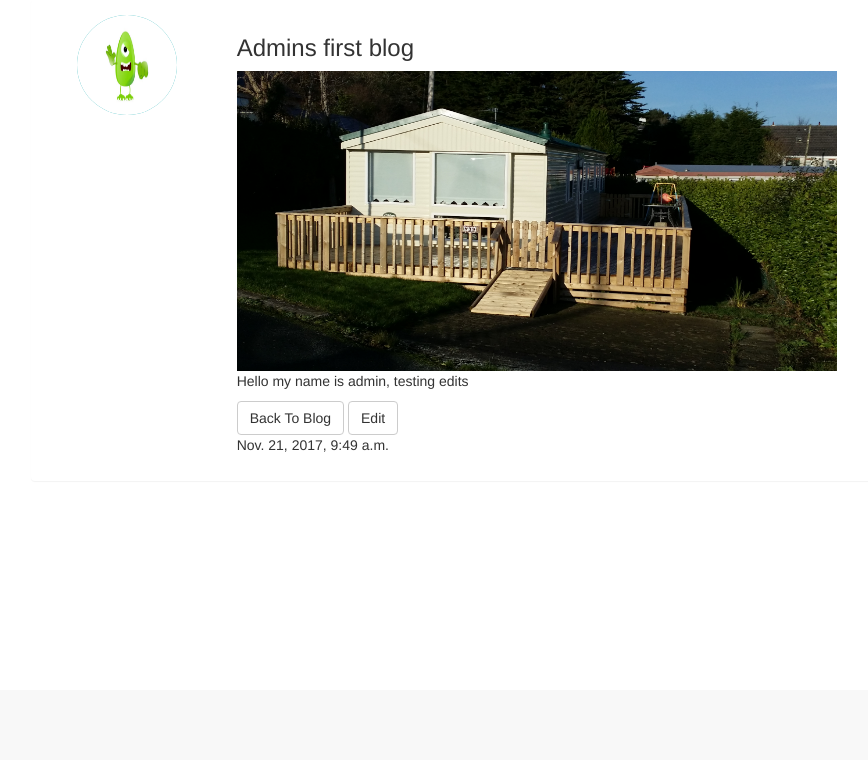
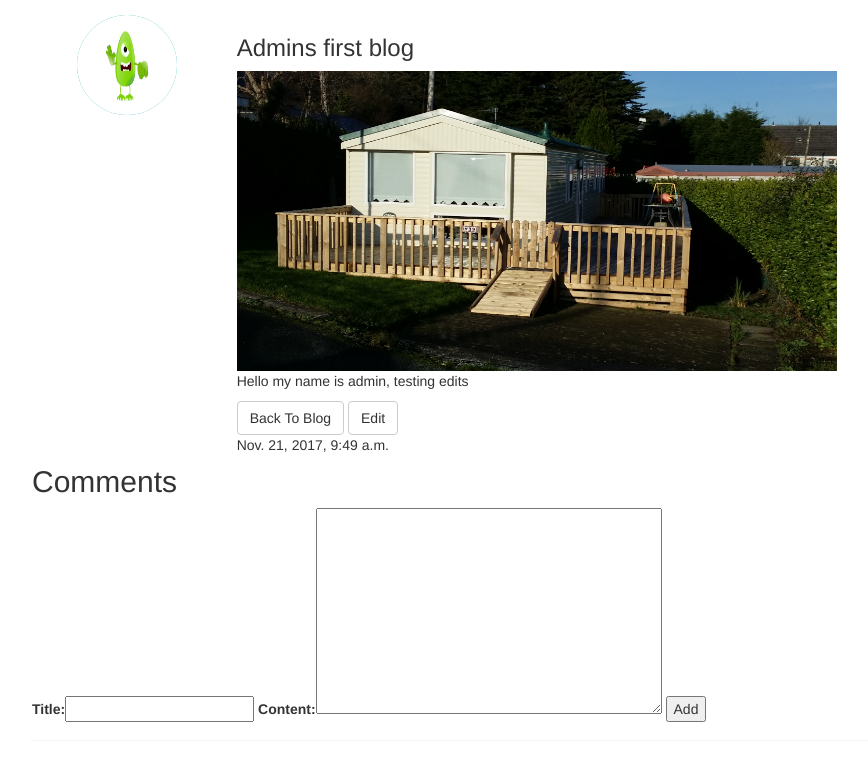
Before and after one commit to declanmunroe/django_blog, a Django app: page /blog/view_post/33 in a window 1280 px wide. Shown: the part 110-870 px from the top of the page, without its empty margins (39-907 px from the left). Before the commit the page ends 562 px from the top, so only its background shows below. Run offline with Django 3.2, Linux system fonts and the light colour scheme; data comes from the database, SQL or seed files in the repository; both versions use the stored data as it was after the commit; data that the repository does not hold is empty; some libraries are stand-ins or nearby versions.

Commit message:
Adding comments still not working

```diff
--- a/blog/admin.py
+++ b/blog/admin.py
@@ -1,5 +1,6 @@
 from django.contrib import admin
-from .models import Post
+from .models import Post, Comment
 
 # Register your models here.
 admin.site.register(Post)
+admin.site.register(Comment)
--- a/blog/forms.py
+++ b/blog/forms.py
@@ -5,3 +5,8 @@ class BlogPostForm(forms.ModelForm):
     class Meta:
         model = Post
         fields = ("author", "title", "content", "image")
+
+class BlogCommentForm(forms.ModelForm):
+    class Meta:
+        model = Post
+        fields = ("title", "content")
--- a/blog/models.py
+++ b/blog/models.py
@@ -24,3 +24,14 @@ class Post(models.Model):
 
     def __str__(self):
         return self.title
+
+class Comment(models.Model):
+    author = models.ForeignKey('auth.User')
+    post = models.ForeignKey(Post, related_name="comments")
+    title = models.CharField(max_length=200)
+    content = models.TextField()
+    created_date = models.DateTimeField(auto_now_add=True)
+    approved = models.BooleanField(blank=False, default=False)
+
+    def __str__(self):
+        return self.title
--- /dev/null
+++ b/blog/templates/_comment.html
@@ -0,0 +1,17 @@
+{% load bootstrap_tags %}
+<h2>Comments</h2>
+
+<form method="POST" action="{% url "add_comment" post.id %}">
+        {% csrf_token %}
+        {{ form | as_bootstrap }}
+
+        <button type="Submit">Add</button>
+</form>
+
+{% for comment in comments %}
+<div>
+    <h3>{{ comment.title }}</h3>
+    <p>{{ comment.content }}</p>
+    <p><strong>{{ comment.author.username }}</strong> - {{ comment.created_date }}</p>
+</div>
+{% endfor %}
--- a/blog/templates/viewpost.html
+++ b/blog/templates/viewpost.html
@@ -22,5 +22,6 @@
                 </div>
             </div>
         </div>
+        {% include '_comment.html' %}
     </div>
 {% endblock %}
--- a/blog/urls.py
+++ b/blog/urls.py
@@ -1,5 +1,5 @@
 from django.conf.urls import url
-from .views import show_posts, view_post, add_post, edit_post
+from .views import show_posts, view_post, add_post, edit_post, add_comment
 
 
 urlpatterns = [
@@ -7,4 +7,5 @@ urlpatterns = [
     url(r"^view_post/(\d+)", view_post, name = "view_post"),
     url(r"^add_post", add_post, name = "add_post"),
     url(r"^edit_post/(\d+)", edit_post, name = "edit_post"),
+    url(r"^add_comment/(\d+)", add_comment, name="add_comment"),
     ]
--- a/blog/views.py
+++ b/blog/views.py
@@ -1,6 +1,6 @@
 from django.shortcuts import render, redirect, get_object_or_404
-from .models import Post
-from .forms import BlogPostForm
+from .models import Post, Comment
+from .forms import BlogPostForm, BlogCommentForm
 from django.utils import timezone
 from django.contrib.auth.decorators import login_required
 
@@ -11,8 +11,11 @@ def show_posts(request):
     return render(request, "blogposts.html", { 'posts': posts })
 
 def view_post(request, id):
-    post = get_object_or_404(Post, pk=id)
-    return render(request, "viewpost.html", { "post" : post })
+    this_post = get_object_or_404(Post, pk=id)
+    comments = Comment.objects.filter(post=this_post)
+    form = BlogCommentForm()
+
+    return render(request, "viewpost.html", {'post': this_post, 'comments': comments, "form" : form})
 
 def add_post(request):
     if request.method == "POST":
@@ -68,8 +71,18 @@ def edit_post(request, id):
             post.created_date = timezone.now()
             post.published_date = timezone.now()
             post.save()
-            return redirect(view_post, post.pk)
+            return redirect(view_post, id)
     else:
         form = BlogPostForm(instance=post)
 
     return render(request, "addform.html", { 'form': form })
+
+def add_comment(request, id):
+    post = get_object_or_404(Post, pk=id)
+    form = BlogCommentForm(request.POST)
+    if form.is_valid():
+        comment = form.save(commit=False)
+        comment.author = request.user
+        comment.post = post
+        comment.save()
+        return redirect(view_post, id) # points to the function get_index above
```
Also changed, not shown: blog/migrations/0002_comment.py (added), blog/migrations/0003_comment_post.py (added), db.sqlite3, media/avatars/man_gp8Broh.jpeg (added), media/avatars/woman.jpg (added), media/images/2.jpg (added), media/images/8.jpg (added), 1 other file.
